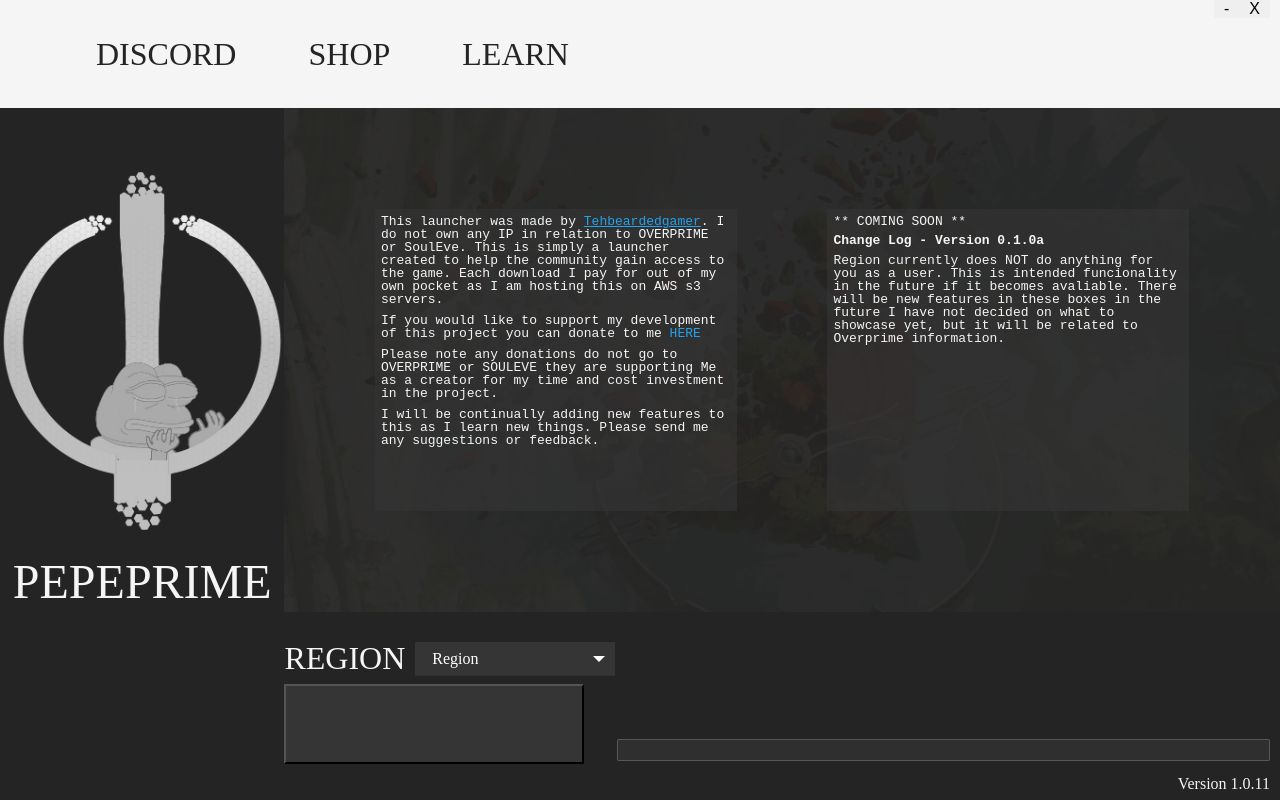
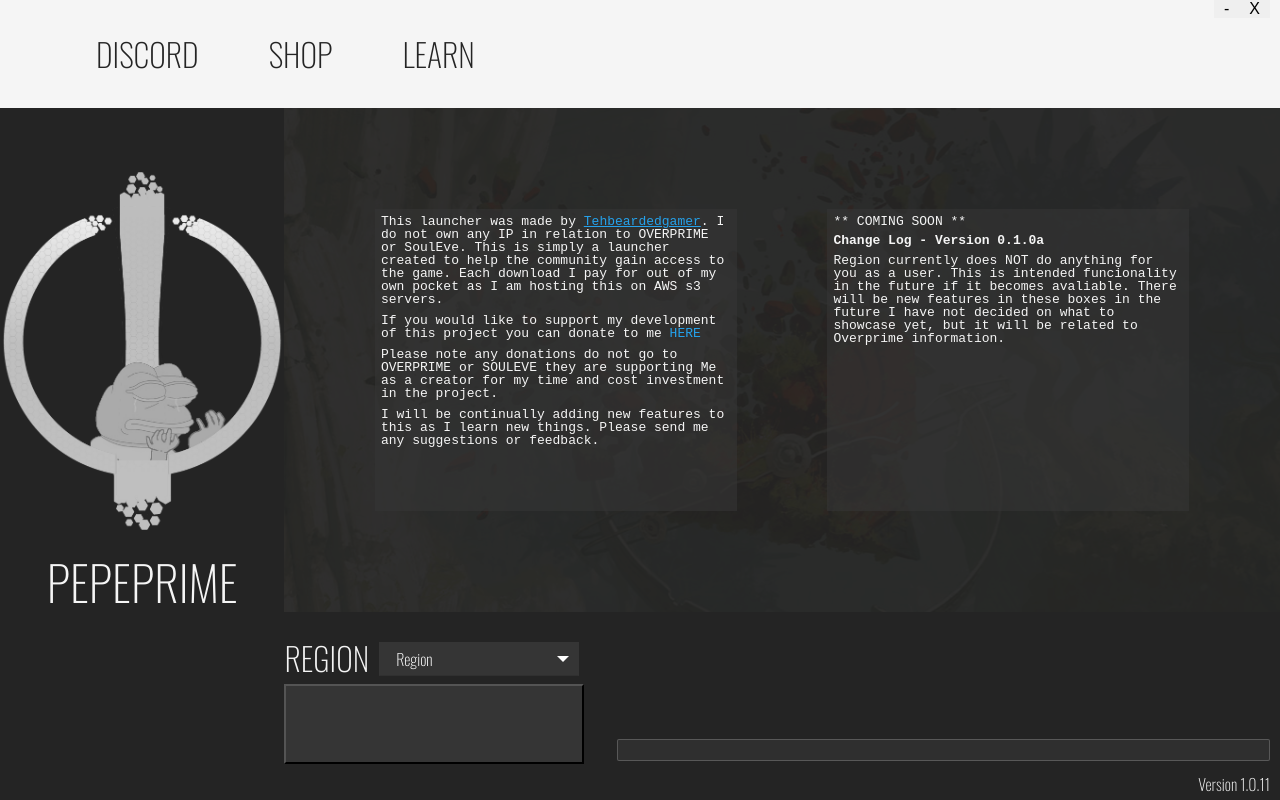
Before and after one commit to Tehbeardedgamer/OverprimeLauncher, an Electron app: page src/renderer/index.html in a window 1280 px wide. Drawn offline with nearby package versions, Linux system fonts and the light colour scheme.

Commit message:
Font family
Updaed font family issue

```diff
--- a/package.json
+++ b/package.json
@@ -1,6 +1,6 @@
 {
   "name": "overprimelauncher",
-  "version": "1.0.11",
+  "version": "1.0.12",
   "description": "Tehbeardegamer's Overprime Launcher",
   "main": "./src/main.js",
   "scripts": {
--- a/src/renderer/index.html
+++ b/src/renderer/index.html
@@ -3,6 +3,8 @@
 
 
 <head>
+
+    <link href="https://fonts.googleapis.com/css2?family=Oswald:wght@200&display=swap" rel="stylesheet">
     <link rel="stylesheet" href="styles/normalize.css">
     <link rel="stylesheet" href="styles/css.css">
     <meta charset="UTF-8">
--- a/src/renderer/styles/css.css
+++ b/src/renderer/styles/css.css
@@ -1,3 +1,4 @@
+
 .html {
   width: 1280px;
   height: 800px;
```
